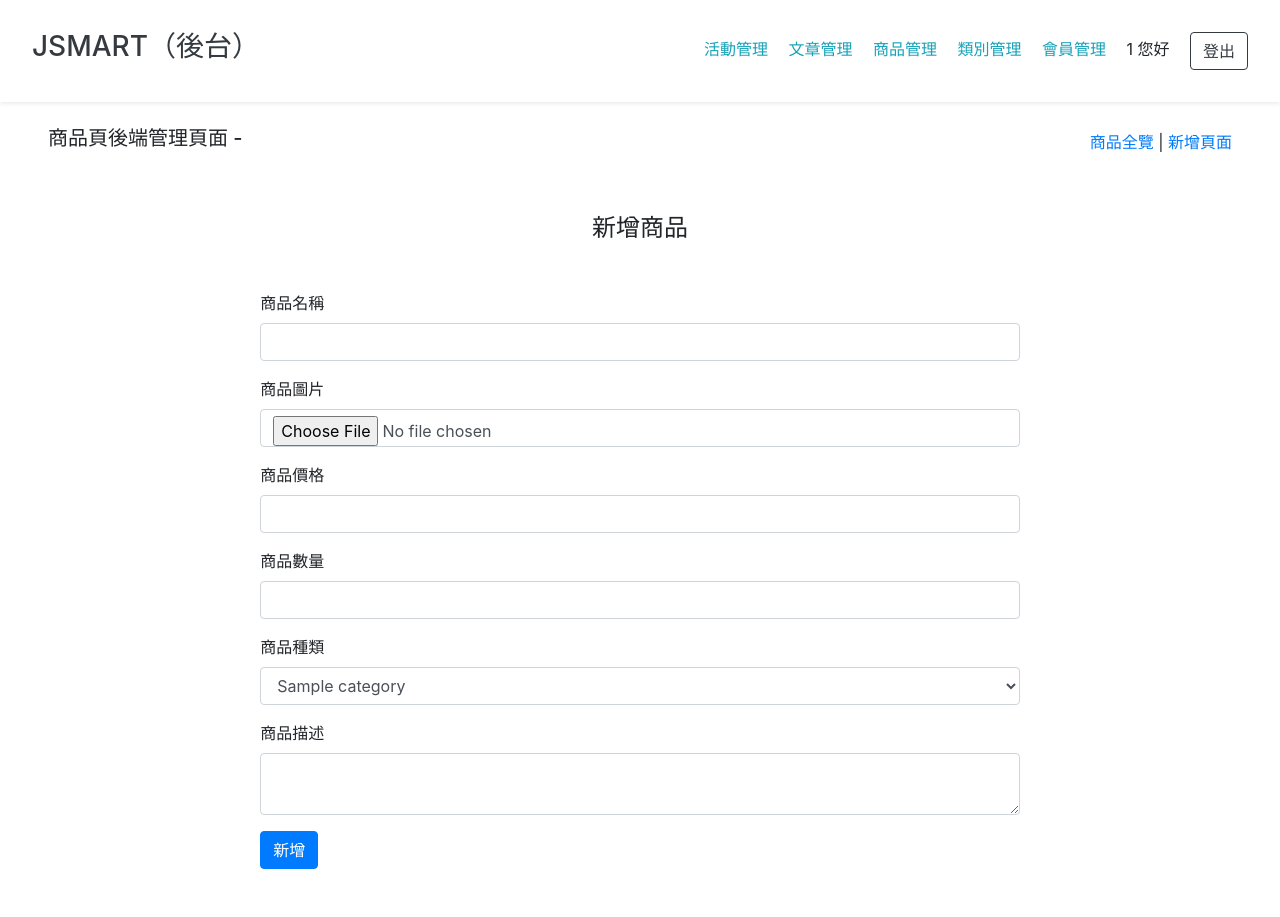
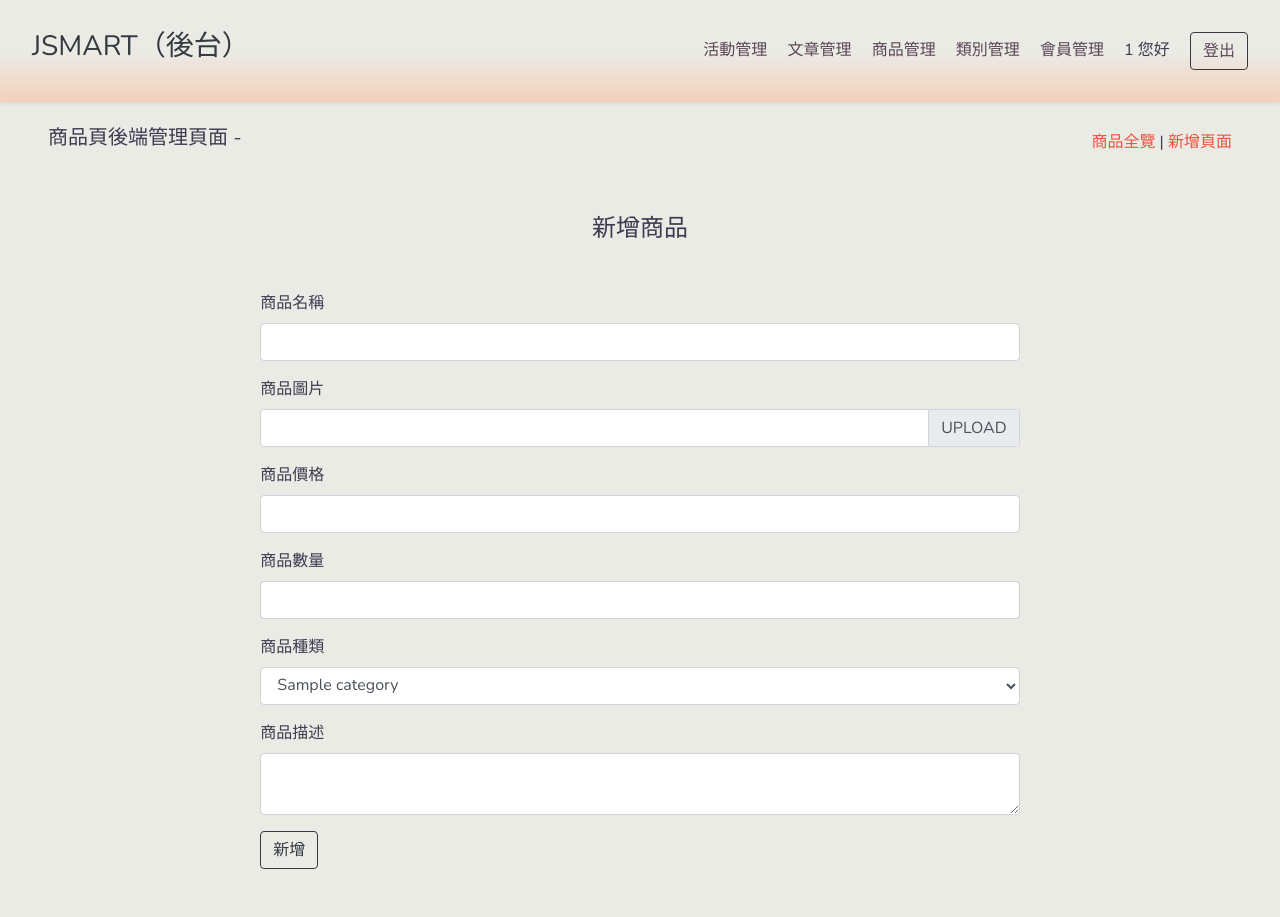
Before and after one commit to weichieh-iiiwork/jsmart-teamwork, a PHP site: page /items/itemNew.php in a window 1280 px wide. Run offline with PHP 8.4, Linux system fonts and the light colour scheme; the visitor is signed in with stand-in values (Sample User, id 1); tables that the repository leaves empty or names only in its code hold one stand-in row (values such as "Sample post"); some libraries are stand-ins or nearby versions.

Commit message:
0513 改變後臺色系與items頁面css

```diff
--- a/items/itemDetail.php
+++ b/items/itemDetail.php
@@ -43,7 +43,7 @@ require '../templates/adtpl-header.php';
                     </ol>
                 </nav>
             </div>
-            <div class="col-8 border d-flex mt-5 mx-auto">
+            <div class="item_detail col-8 border d-flex mt-5 mx-auto">
                 <div class="col-6">
                     <img class="col" src="../images/items/<?php echo $arrItem["itemImg"]; ?>" class="itemImg" alt="...">
                 </div>
@@ -61,7 +61,7 @@ require '../templates/adtpl-header.php';
 
                         </div>
                         <div class="ml-2">
-                            <input type="submit" class="btn btn-primary" name="smb" value="加入購物車">
+                            <input type="submit" class="btn btn-outline-dark" name="smb" value="加入購物車">
                         </div>
 
                     </form>
--- a/items/itemNew.php
+++ b/items/itemNew.php
@@ -21,24 +21,35 @@ $totalCategories = $pdo->query("SELECT count(1) AS `count` FROM `categories`")->
         <form class="mx-auto col-8" name="myForm" enctype="multipart/form-data" method="POST" action="itemAdd.php">
 
             <div class="form-group">
-                <label class="mr-3" for="itemName">商品名稱</label>
-                <input class="form-control" type="text" name="itemName" value="" maxlength="100" />
+                <label class="" for="itemName">商品名稱</label>
+                <input class="form-control" type="text" name="itemName" value="" maxlength="100">
+            </div>
+
+            <!-- <div class="form-group">
+                <label class="" for="itemImg">商品圖片</label>
+                <input class="form-control" type="file" name="itemImg" value="" />
+            </div> -->
+            <div class="form-group">
+                <label class="" for="itemImg">商品圖片</label>
+                <div class="input-group">
+                    <div class="custom-file">
+
+                        <input type="file" class="custom-file-input" id="inputGroupFile02" aria-describedby="inputGroupFileAddon02" name="itemImg">
+                        <label class="custom-file-label" for="inputGroupFile02"></label>
+                    </div>
+                </div>
             </div>
 
             <div class="form-group">
-                <label class="mr-3" for="itemImg">商品圖片</label>
-                <input class="form-control" type="file" name="itemImg" value="" />
+                <label class="" for="itemPrice">商品價格</label>
+                <input class="form-control" type="text" name="itemPrice" value="" maxlength="11">
             </div>
             <div class="form-group">
-                <label class="mr-3" for="itemPrice">商品價格</label>
-                <input class="form-control" type="text" name="itemPrice" value="" maxlength="11" />
+                <label class="" for="itemQty">商品數量</label>
+                <input class="form-control" type="text" name="itemQty" value="" maxlength="3">
             </div>
             <div class="form-group">
-                <label class="mr-3" for="itemQty">商品數量</label>
-                <input class="form-control" type="text" name="itemQty" value="" maxlength="3" />
-            </div>
-            <div class="form-group">
-                <label class="mr-3" for="itemCategoryId">商品種類</label>
+                <label class="" for="itemCategoryId">商品種類</label>
                 <select class="form-control" class="form-control-file" name="itemCategoryId">
                     <?php
                     $sql = "SELECT `categoryId`, `categoryName` FROM `categories` ";
@@ -58,11 +69,11 @@ $totalCategories = $pdo->query("SELECT count(1) AS `count` FROM `categories`")->
                 </select>
             </div>
             <div class="form-group">
-                <label class="mr-3" for="itemDescription">商品描述</label>
+                <label class="" for="itemDescription">商品描述</label>
                 <textarea class="form-control" type="text" name="itemDescription" value="" maxlength="100"></textarea>
             </div>
             <div>
-                <input class="btn btn-primary" type="submit" name="smb" value="新增">
+                <input class="btn btn-outline-dark" type="submit" name="smb" value="新增">
             </div>
 
         </form>
--- a/loginCheck.php
+++ b/loginCheck.php
@@ -56,6 +56,6 @@ if( isset($_POST['userAccount']) && isset($_POST['userPassword']) ){
 
 }
 
-header("Refresh: 2.5; url=./shoppingCart/index.php");
+header("Refresh: 2.5; url=./login.php");
 // echo json_encode($objResponse, JSON_UNESCAPED_UNICODE);
 require_once './templates/sc/tpl-failure.php';
--- /dev/null
+++ b/styles/admin.css
@@ -0,0 +1,58 @@
+body {
+  font-family: "Nunito", "Noto Sans TC", sans-serif;
+  /* font-family: "Noto Sans TC", sans-serif; */
+  background-color: #ebebe6;
+  color: #3c3c50;
+}
+
+a {
+  color: #f0503c;
+}
+a:hover {
+  color: #3c3c50;
+}
+
+.nav_header {
+  background: linear-gradient(#ebebe6 50%, #fabea098);
+  color: #3c3c50;
+}
+.nav_header a {
+  text-decoration: none;
+  color: #5a4655;
+}
+.nav_header a:hover {
+  color: #f0503c;
+}
+.nav_buttons {
+  color: #3c3c50;
+}
+
+h3 {
+  color: #3c3c50;
+}
+h5 {
+  color: #3c3c50;
+}
+.h6:hover {
+  color: #f0503c;
+}
+.btn:hover {
+  color: #f0503c;
+}
+.page-link {
+  color: #3c3c50;
+  background-color: #ebebe6;
+}
+.page-link:hover {
+  color: #ebebe6;
+  background-color: #3c3c5015;
+}
+
+.item_detail {
+  background-color: rgba(255, 255, 255, 0.5);
+}
+
+/* input upload button text */
+.custom-file-input:lang(en) ~ .custom-file-label::after {
+  content: "UPLOAD";
+}
--- a/templates/adtpl-footer.php
+++ b/templates/adtpl-footer.php
@@ -3,6 +3,13 @@
 <script src="https://code.jquery.com/jquery-3.3.1.slim.min.js" integrity="sha384-q8i/X+965DzO0rT7abK41JStQIAqVgRVzpbzo5smXKp4YfRvH+8abtTE1Pi6jizo" crossorigin="anonymous"></script>
 <script src="https://cdnjs.cloudflare.com/ajax/libs/popper.js/1.14.6/umd/popper.min.js" integrity="sha384-wHAiFfRlMFy6i5SRaxvfOCifBUQy1xHdJ/yoi7FRNXMRBu5WHdZYu1hA6ZOblgut" crossorigin="anonymous"></script>
 <script src="https://stackpath.bootstrapcdn.com/bootstrap/4.2.1/js/bootstrap.min.js" integrity="sha384-B0UglyR+jN6CkvvICOB2joaf5I4l3gm9GU6Hc1og6Ls7i6U/mkkaduKaBhlAXv9k" crossorigin="anonymous"></script>
+<script src="https://cdn.jsdelivr.net/npm/bs-custom-file-input/dist/bs-custom-file-input.js"></script>
+
+<script>
+    $(document).ready(function() {
+        bsCustomFileInput.init()
+    });
+</script>
 
 </body>
 
--- a/templates/adtpl-header.php
+++ b/templates/adtpl-header.php
@@ -14,7 +14,17 @@ require_once '../admin_index/adminCheckSession.php';
     <!-- Bootstrap CSS -->
     <link rel="stylesheet" href="https://stackpath.bootstrapcdn.com/bootstrap/4.2.1/css/bootstrap.min.css" integrity="sha384-GJzZqFGwb1QTTN6wy59ffF1BuGJpLSa9DkKMp0DgiMDm4iYMj70gZWKYbI706tWS" crossorigin="anonymous">
 
-    <title>JSMART(後台)</title>
+    <!-- my CSS -->
+    <link href="../styles/admin.css" rel="stylesheet" type="text/css">
+
+    <!-- Google Font -->
+    <link rel="preconnect" href="https://fonts.gstatic.com">
+    <link href="https://fonts.googleapis.com/css2?family=Noto+Sans+TC:wght@100;300;400;500;700;900&display=swap" rel="stylesheet">
+    <!-- <link rel="preconnect" href="https://fonts.gstatic.com"> -->
+    <link href="https://fonts.googleapis.com/css2?family=Nunito:wght@300;400;600;700;900&display=swap" rel="stylesheet">
+
+
+    <title>JSMART</title>
     <style type="text/css">
         #contentTable {
             table-layout: fixed;
@@ -33,24 +43,25 @@ require_once '../admin_index/adminCheckSession.php';
 
 <body>
 
-    <nav>
+    <nav class="nav_header">
         <div class="d-flex shadow-sm flex-column flex-md-row align-items-center px-3 py-4">
             <h3 class="mr-md-auto pl-3">
                 <a class="text-dark" href="../admin_index/admin.php">JSMART（後台）</a>
-                </h3>
+            </h3>
             <div class="my-2 nav-buttons">
 
-                <a class="mr-3 text-info" href="../event/index.php">活動管理</a>
-                <a class="mr-3 text-info" href="../article/index.php">文章管理</a>
-                <a class="mr-3 text-info" href="../items/itemAdmin.php">商品管理</a>
-                <a class="mr-3 text-info" href="../category/category.php">類別管理</a>
+                <a class="mr-3" href="../event/index.php">活動管理</a>
+                <a class="mr-3" href="../article/index.php">文章管理</a>
+                <a class="mr-3" href="../items/itemAdmin.php">商品管理</a>
+                <a class="mr-3" href="../category/category.php">類別管理</a>
+
 
                 <!-- 我的訂單顯示判斷 -->
                 <!-- isset($_SESSION["userAccount"]) -->
 
                 <!-- 顯示註冊或會員您好 -->
                 <?php if (isset($_SESSION["adminAccount"])) { ?>
-                    <a class="mr-3 text-info" href="#">會員管理</a>
+                    <a class="mr-3" href="#">會員管理</a>
                     <span class="mr-3"><?php echo $_SESSION["adminAccount"] ?> 您好</span>
                 <?php } ?>
 
```
Also changed, not shown: items/itemAdmin.php (+8 -3 lines), items/itemEdit.php (+17 -3 lines).
